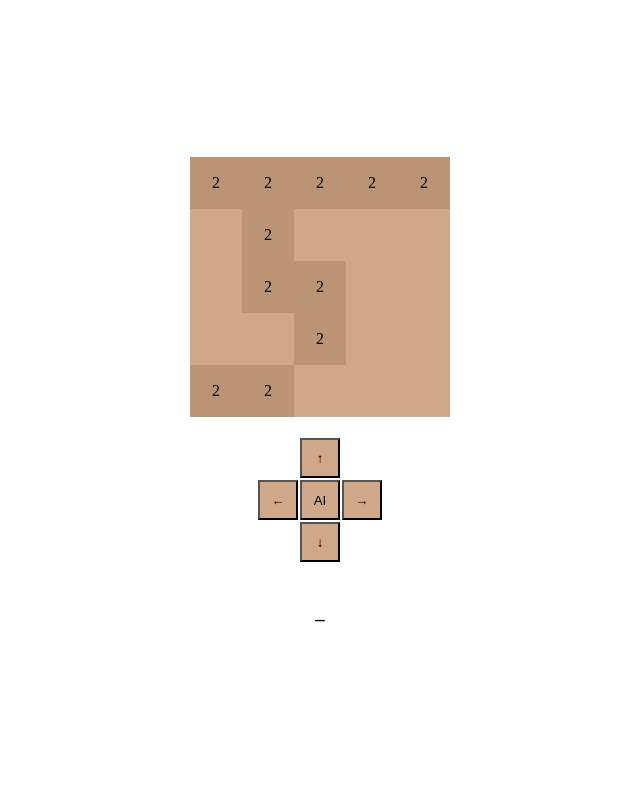
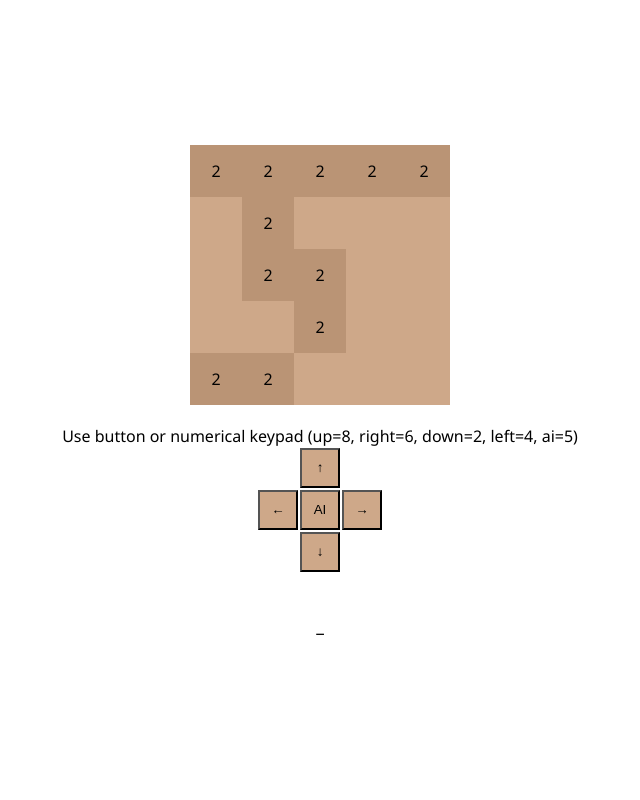
Before and after one commit to gmarlier/gm_2048, a FastAPI app: page /NEW in a window 1280 px wide. Shown: the whole page, without its empty margins (320-960 px from the left). Run offline with FastAPI, Linux system fonts and the light colour scheme.

Commit message:
add key event for ui.html

```diff
--- a/templates/ui.html
+++ b/templates/ui.html
@@ -13,6 +13,7 @@
             height: 100vh;
             /* prend toute la hauteur */
             margin: 0;
+            font-family: "Segoe UI", "Helvetica Neue", Arial;
         }
 
         table {
@@ -32,7 +33,6 @@
 </head>
 
 <body>
-    <!-- Grille -->
     <table>
         {% for row in grid %}
         <tr>
@@ -50,10 +50,11 @@
 
     <!-- Pad directionnel -->
     <table>
+        <tr>Use button or numerical keypad (up=8, right=6, down=2, left=4, ai=5)</tr>
         <tr>
             <td></td>
             <td>
-                <form action="UP" method="post">
+                <form id="upForm" action="UP" method="post">
                     <button type="submit"
                         style="width:40px; height:40px; background-color:rgb(206, 168, 137); color:black;">↑</button>
                 </form>
@@ -62,19 +63,19 @@
         </tr>
         <tr>
             <td>
-                <form action="LEFT" method="post">
+                <form id="leftForm" action="LEFT" method="post">
                     <button type="submit"
                         style="width:40px; height:40px; background-color:rgb(206, 168, 137); color:black;">←</button>
                 </form>
             </td>
             <td>
-                <form action="AI" method="post">
+                <form id="aiForm" action="AI" method="post">
                     <button type="submit"
                         style="width:40px; height:40px; background-color:rgb(206, 168, 137); color:black;">AI</button>
                 </form>
             </td>
             <td>
-                <form action="RIGHT" method="post">
+                <form id="rightForm" action="RIGHT" method="post">
                     <button type="submit"
                         style="width:40px; height:40px; background-color:rgb(206, 168, 137); color:black;">→</button>
                 </form>
@@ -83,7 +84,7 @@
         <tr>
             <td></td>
             <td>
-                <form action="DOWN" method="post">
+                <form id="downForm" action="DOWN" method="post">
                     <button type="submit"
                         style="width:40px; height:40px; background-color:rgb(206, 168, 137); color:black;">↓</button>
                 </form>
@@ -102,6 +103,28 @@
             {% endif %}
         </h3>
     </div>
+
+    <script>
+        document.addEventListener("keydown", function (event) {
+            switch (event.key) {
+                case "8": // UP
+                    document.getElementById("upForm").submit();
+                    break;
+                case "2": // DOWN
+                    document.getElementById("downForm").submit();
+                    break;
+                case "4": // LEFT
+                    document.getElementById("leftForm").submit();
+                    break;
+                case "6": // RIGHT
+                    document.getElementById("rightForm").submit();
+                    break;
+                case "5": // AI
+                    document.getElementById("aiForm").submit();
+                    break;
+            }
+        });
+    </script>
 </body>
 
 </html>
```
Also changed, not shown: tests/test_grid.py (+16 -0 lines).
